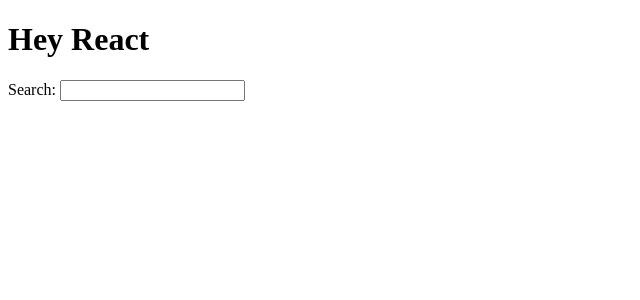
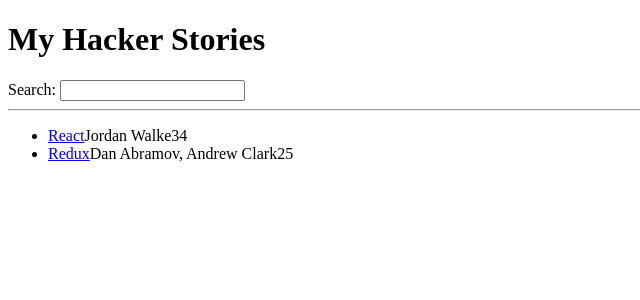
Before and after one commit to Asieertxo/React, a React (Create React App) app: page / in a window 1280 px wide. Shown: the top 300 px of the page, without its empty margins (0-640 px from the left). Built offline with nearby package versions, Linux system fonts and the light colour scheme.

Commit message:
Añadir una lista con un map

```diff
--- a/src/App.js
+++ b/src/App.js
@@ -1,16 +1,64 @@
-const welcome = {
-  greeting: 'Hey',
-  title: 'React',
-};
+const list = [
+  {
+    title : 'React',
+    url:'https://reactjs.org/',
+    author: 'Jordan Walke',
+    num_comments: 3,
+    points: 4,
+    ObjectID: 0,
+  },
+  {
+    title : 'Redux',
+    url:'https://redux.js.org/',
+    author: 'Dan Abramov, Andrew Clark',
+    num_comments: 2,
+    points: 5,
+    ObjectID: 1,
+  }
+];
+
+//Otra forma de hacerlo sin usar el map, poner nombre abajo y listo
+
+/*const items = [];
+for (const item of list){
+  items.push(
+    <li key={item.ObjectID}>
+      <span>
+        <a href={item.url}>{item.title}</a>
+      </span>
+      <span>{item.author}</span>
+      <span>{item.num_comments}</span>
+      <span>{item.points}</span>
+    </li>
+  )
+}*/
 
 function App() {
   const title = "React";
   return (
     <div className="App">
-      <h1>{welcome.greeting} {welcome.title}</h1>
+      <h1>My Hacker Stories</h1>
 
       <label htmlFor="search">Search: </label>
       <input id="search" type="text"></input>
+
+      <hr />
+
+      <ul>
+        {list.map(function (item) {
+          return (
+            <li key={item.ObjectID}>
+              <span>
+                <a href={item.url}>{item.title}</a>
+              </span>
+              <span>{item.author}</span>
+              <span>{item.num_comments}</span>
+              <span>{item.points}</span>
+            </li>
+          );
+        })}
+      </ul>
+
     </div>
   );
 }
```
